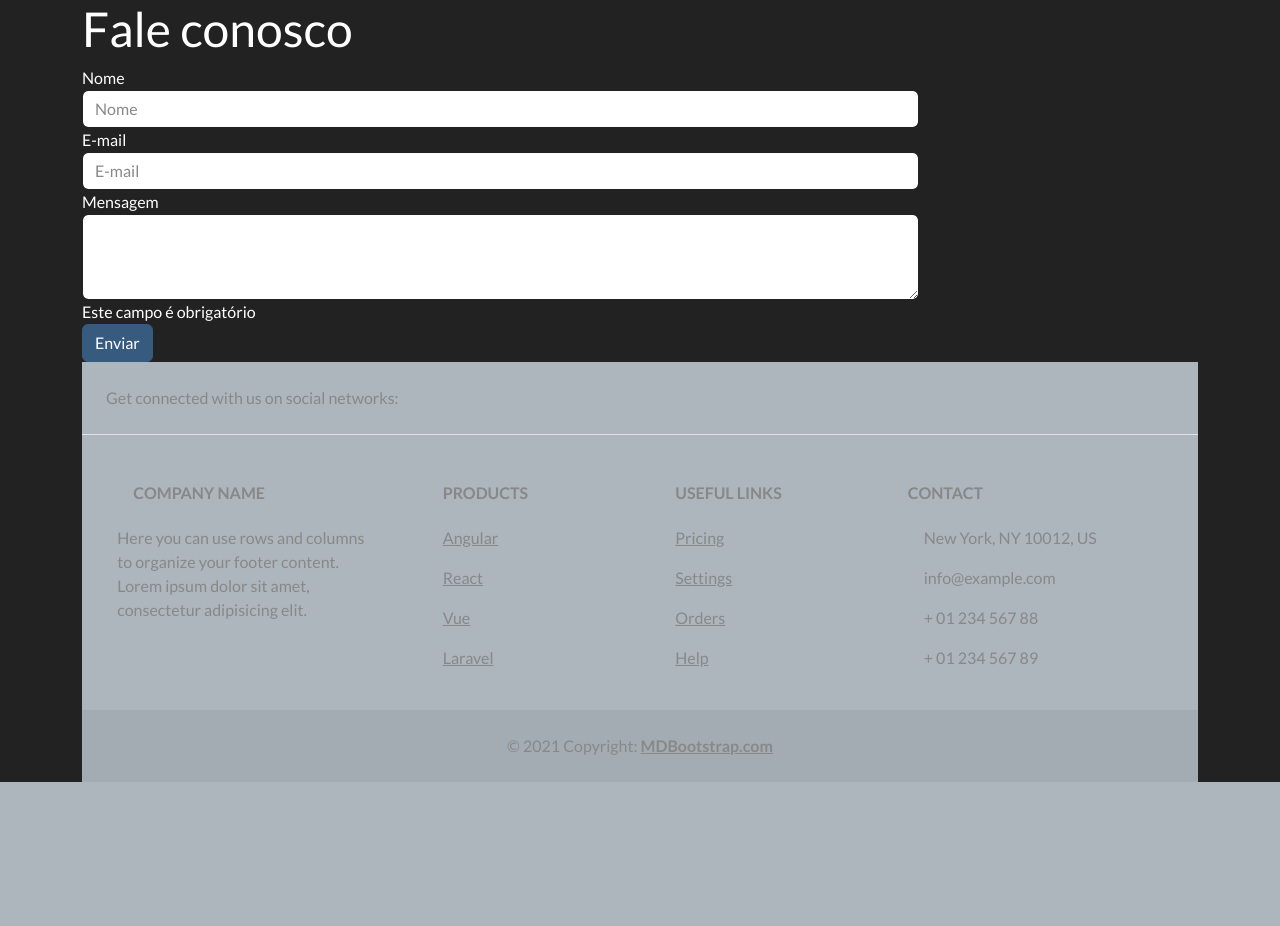
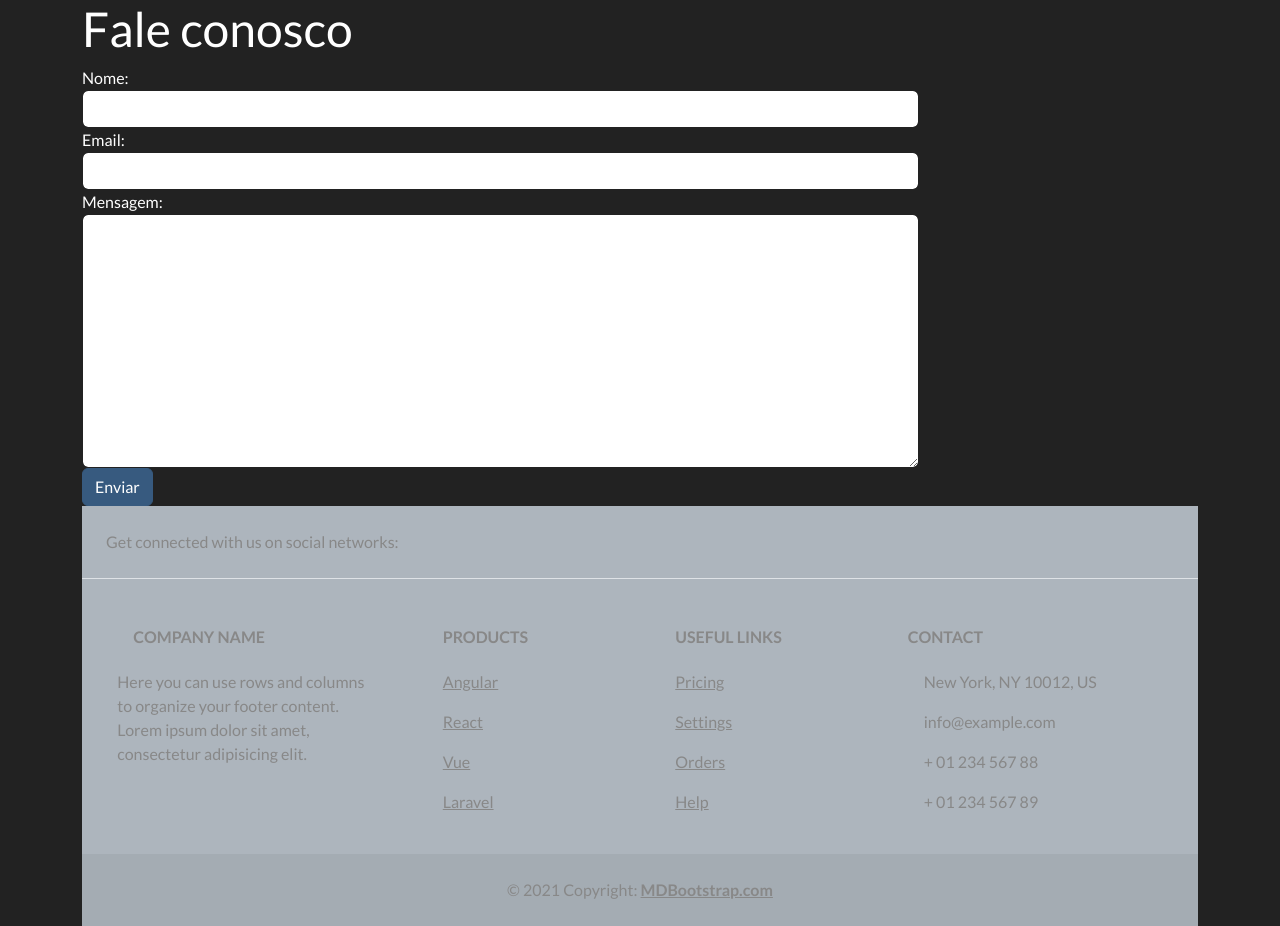
Before and after one commit to dfbrasil/Trilha-Back, a Django app: page /contato/ in a window 1280 px wide. Shown: the part 72-998 px from the top of the page. Before the commit the page ends 854 px from the top, so only its background shows below. Run offline with Django 4.2, Linux system fonts and the light colour scheme; tables that the repository leaves empty hold one stand-in row (values such as "Sample post"); some libraries are stand-ins or nearby versions.

Commit message:
erro no emial mas ok

```diff
--- /dev/null
+++ b/core/forms.py
@@ -0,0 +1,37 @@
+from django import forms
+
+from django.core.mail import send_mail
+
+# from empresa import settings
+
+class ContatoForm(forms.Form):
+
+    name = forms.CharField(
+        label = 'Nome:',
+        required=True,
+    )
+
+    email = forms.EmailField(
+        label='Email:',
+    )
+
+    mensagem = forms.CharField(
+        label = 'Mensagem:',
+        widget=forms.Textarea(),
+        required=True, #true já é default
+    )
+
+    def send_mail(self):
+        name = self.cleaned_data['name']
+        email = self.cleaned_data['email']
+        mensagem = self.cleaned_data['mensagem']
+        mensagem = f'Nome: {name}\nemail: {email} \n mensagem {mensagem}'
+        # send_mail(
+        #     'Contato do Djanogo e-commerce', mensagem, settings.DEFAULT_FROM_EMAIL, [settings.DEFAULT_FROM_EMAIL]
+        # )
+
+    # def __init__(self, *args, **kwargs):
+    #     super(ContatoForm, self).__init__(*args, **kwargs)
+    #     self.fields['name'].widget.attrs['class'] = 'form-control'
+    #     self.fields['email'].widget.attrs['class'] = 'form-control'
+    #     self.fields['mensagem'].widget.attrs['class'] = 'form-control'
--- a/core/templates/contato.html
+++ b/core/templates/contato.html
@@ -1,4 +1,6 @@
 {% extends 'base.html' %}
+
+{% load widget_tweaks %}
 
 {% block title %}
 
@@ -9,27 +11,29 @@
 {% block container %}
 <div class="page-header">
     <h1>Fale conosco</h1>
-    <form class="form-horizontal">
+    {% if sucesso %}
+
+    <div class="alert alert-sucess">
+      Mensagem enviada com sucesso
+    </div>
+
+
+    {% endif %}
+    <form class="form-horizontal" action="" method="post">
+
+      {% csrf_token %}
         <fieldset>
+          {% for field in form %}
+
             <div class="form-group">
-              <label for="id_name" class="col-md-3 control-label">Nome</label>
+
+              <label for="{{ field.auto_id }}" class="col-md-3 control-label">{{ field.label }}</label>
               <div class="col-md-9">
-                <input type="text" class="form-control" id="id_name" placeholder="Nome" />
+                  {% render_field field class='form-control' %}
               </div>
             </div>
-            <div class="form-group">
-              <label for="id_email" class="col-md-3 control-label">E-mail</label>
-              <div class="col-md-9">
-                <input type="text" class="form-control" id="id_email" placeholder="E-mail" />
-              </div>
-            </div>
-            <div class="form-group has-error">
-              <label for="id_message" class="col-md-3 control-label">Mensagem</label>
-              <div class="col-md-9">
-                <textarea class="form-control" rows="3" id="id_message"></textarea>
-                <span class="help-block">Este campo é obrigatório</span>
-              </div>
-            </div>
+
+          {% endfor %}
             <div class="form-group">
               <div class="col-md-9 col-md-offset-3">
                 <button type="submit" class="btn btn-primary">Enviar</button>
--- a/core/views.py
+++ b/core/views.py
@@ -2,6 +2,11 @@ from django.shortcuts import render
 from django.http import HttpResponse
 
 from catalogo.models import Categoria
+from .forms import ContatoForm
+
+from django.core.mail import send_mail
+
+
 
 def index(request):
 
@@ -14,4 +19,13 @@ def index(request):
     return render(request,'index.html', context)
 
 def contato(request):
-    return render (request, 'contato.html')
+    sucesso = False
+    form = ContatoForm(request.POST or None)
+    if form.is_valid():
+        form.send_mail()
+        sucesso = True
+    context = {
+        'form' : form,
+        'sucesso' : sucesso
+    }
+    return render (request, 'contato.html', context)
```
Also changed, not shown: empresa/settings.py (+13 -2 lines), catalogo/migrations/0002_auto_20221207_2251.py (added).
